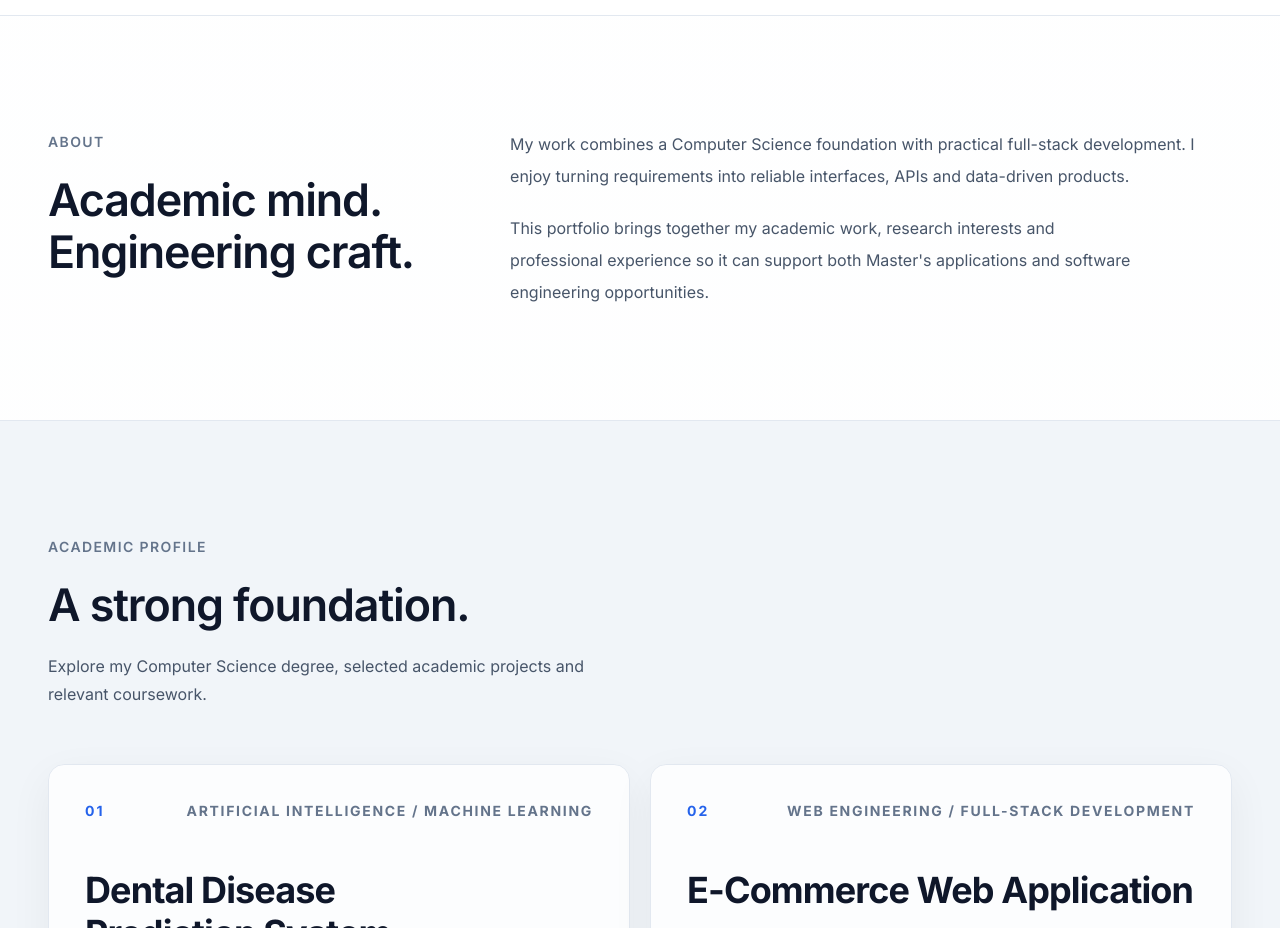
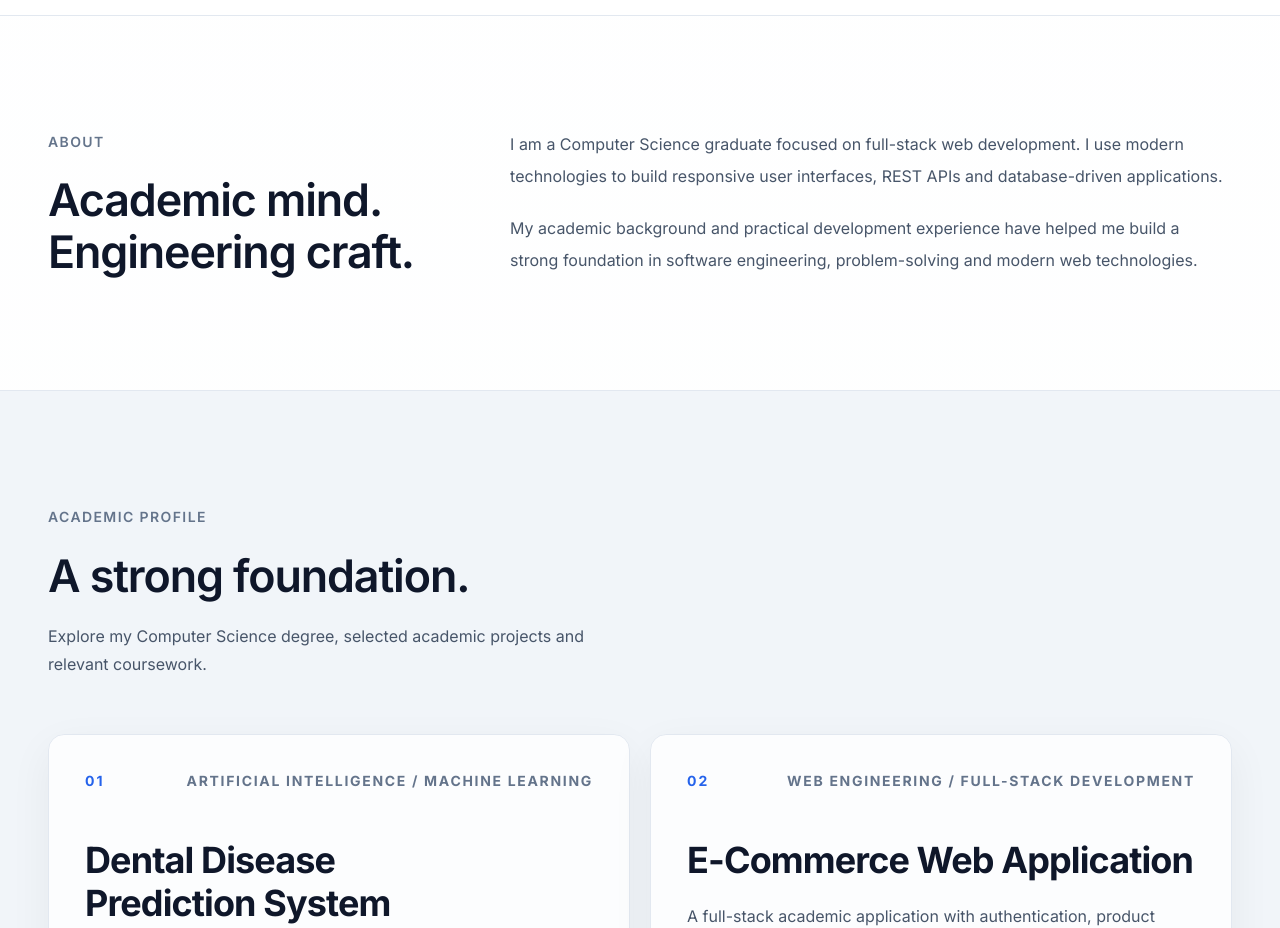
Before and after one commit to Mehedi1-SWE/portfolio, a Next.js app in the folder frontend/: page / in a window 1280 px wide. Shown: the part 908-1836 px from the top of the page. Built offline with nearby package versions, Linux system fonts and the light colour scheme; no server answers.

Commit message:
Polish portfolio content and professional positioning

```diff
--- a/frontend/components/About.tsx
+++ b/frontend/components/About.tsx
@@ -5,8 +5,8 @@ export function About() {
     <section id="about" className="mx-auto grid max-w-[1280px] gap-8 px-4 py-16 sm:gap-10 sm:px-6 sm:py-20 lg:grid-cols-[.72fr_1.28fr] lg:gap-14 lg:px-12 lg:py-28">
       <SectionHeading eyebrow="About" title={<>Academic mind.<br /><span>Engineering craft.</span></>} />
       <div className="max-w-3xl text-[16px] leading-8 text-[#475569]">
-        <p>My work combines a Computer Science foundation with practical full-stack development. I enjoy turning requirements into reliable interfaces, APIs and data-driven products.</p>
-        <p className="mt-5">This portfolio brings together my academic work, research interests and professional experience so it can support both Master&apos;s applications and software engineering opportunities.</p>
+        <p>I am a Computer Science graduate focused on full-stack web development. I use modern technologies to build responsive user interfaces, REST APIs and database-driven applications.</p>
+        <p className="mt-5">My academic background and practical development experience have helped me build a strong foundation in software engineering, problem-solving and modern web technologies.</p>
       </div>
     </section>
   );
```
